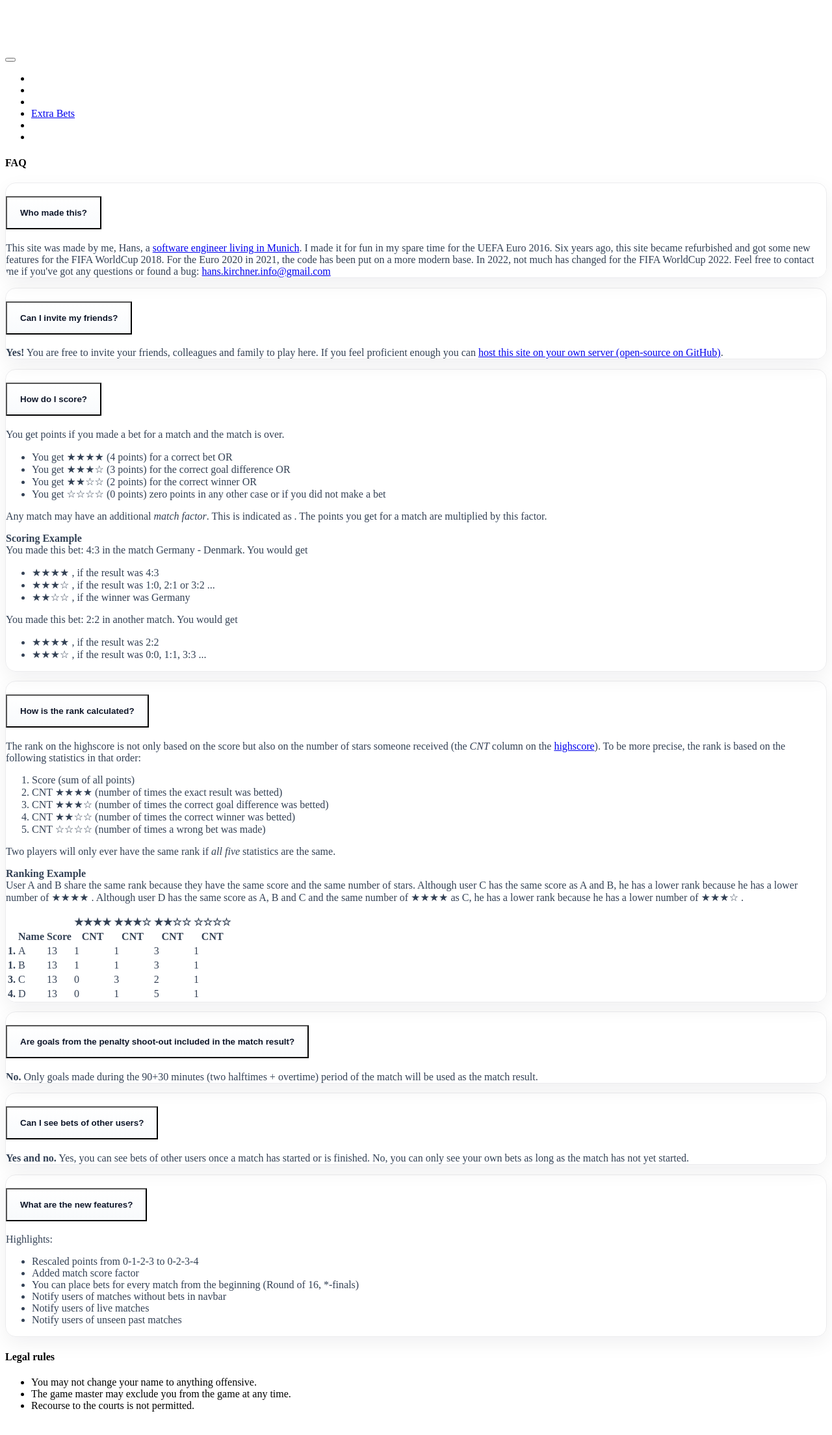
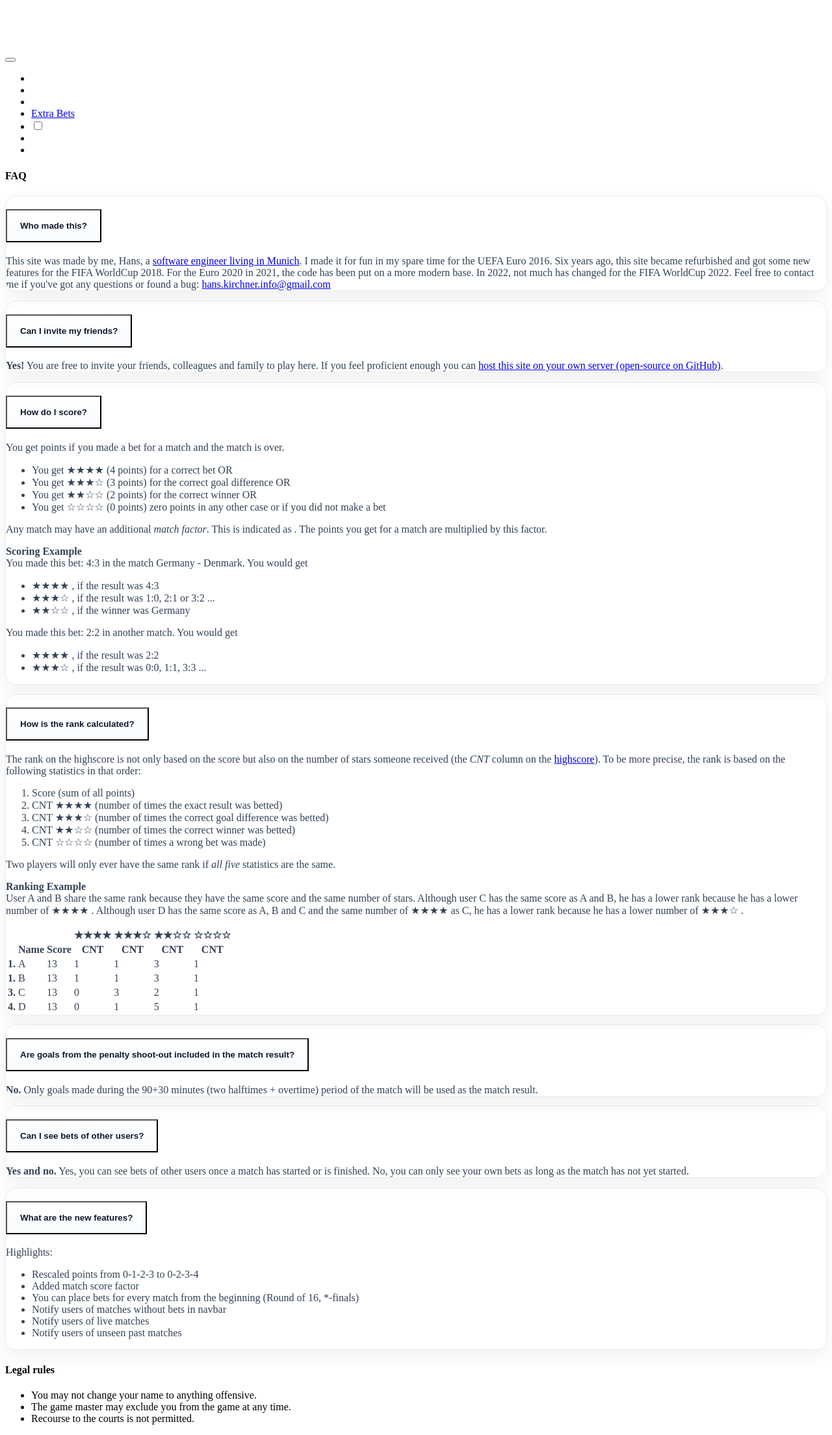
Before and after one commit to syxolk/euro2024, a Node project: template views/intro.hbs in a window 1280 px wide. Shown: the whole page at 65% size. Before the commit the page ends 2173 px from the top, so only its background shows below. Run offline with Node 20 templates, Linux system fonts and the light colour scheme; the template is opened without the code that fills it, so the values that code supplies are empty; some libraries are stand-ins or nearby versions.

Commit message:
Implement darkmode

```diff
--- a/locales/de.json
+++ b/locales/de.json
@@ -45,6 +45,7 @@
         "live_matches": "Laufende Spiele",
         "past_matches": "Vergangene Spiele",
         "highscore": "Rangliste",
+        "dark_mode": "Dunkelmodus",
         "settings": "Einstellungen",
         "logout": "Abmelden",
         "register": "Registrieren",
--- a/locales/en.json
+++ b/locales/en.json
@@ -45,6 +45,7 @@
         "live_matches": "Live Matches",
         "past_matches": "Past Matches",
         "highscore": "Highscore",
+        "dark_mode": "Dark mode",
         "settings": "Settings",
         "logout": "Logout",
         "register": "Register",
--- a/locales/pt-BR.json
+++ b/locales/pt-BR.json
@@ -45,6 +45,7 @@
         "live_matches": "Ao Vivo",
         "past_matches": "Partidas Passadas",
         "highscore": "Pontuação Máxima",
+        "dark_mode": "Modo escuro",
         "settings": "Configurações",
         "logout": "Sair",
         "register": "Registrar",
--- /dev/null
+++ b/static/js/theme.js
@@ -0,0 +1,52 @@
+(function () {
+    const storageKey = "theme";
+
+    function getPreferredTheme() {
+        let theme = null;
+
+        try {
+            theme = localStorage.getItem(storageKey);
+        } catch {
+            theme = null;
+        }
+
+        if (theme === "light" || theme === "dark") {
+            return theme;
+        }
+
+        return window.matchMedia("(prefers-color-scheme: dark)").matches
+            ? "dark"
+            : "light";
+    }
+
+    function applyTheme(theme, themeToggle) {
+        document.documentElement.setAttribute("data-bs-theme", theme);
+        if (themeToggle) {
+            themeToggle.checked = theme === "dark";
+        }
+    }
+
+    function persistTheme(theme) {
+        try {
+            localStorage.setItem(storageKey, theme);
+        } catch {
+            return;
+        }
+    }
+
+    document.addEventListener("DOMContentLoaded", function () {
+        const themeToggle = document.querySelector("[data-theme-toggle]");
+
+        if (!(themeToggle instanceof HTMLInputElement)) {
+            return;
+        }
+
+        applyTheme(getPreferredTheme(), themeToggle);
+
+        themeToggle.addEventListener("change", function () {
+            const theme = themeToggle.checked ? "dark" : "light";
+            persistTheme(theme);
+            applyTheme(theme, themeToggle);
+        });
+    });
+})();
--- a/views/partials/layout.hbs
+++ b/views/partials/layout.hbs
@@ -1,9 +1,10 @@
 <!doctype html>
-<html>
+<html data-bs-theme="light">
     <head>
         <meta charset="utf-8">
         <meta name="viewport" content="width=device-width, initial-scale=1, shrink-to-fit=no">
         <meta http-equiv="x-ua-compatible" content="ie=edge">
+        <script type="text/javascript" src="/static/js/theme.js"></script>
 
         <!-- Open Graph data -->
         <meta property="og:url" content="{{origin}}">
--- a/views/partials/navbar.hbs
+++ b/views/partials/navbar.hbs
@@ -1,4 +1,4 @@
-<nav class="navbar navbar-dark navbar-expand-lg bg-dark fixed-top">
+<nav class="navbar navbar-expand-lg bg-body-tertiary border-bottom fixed-top">
     <div class="container">
         <a class="navbar-brand" href="/intro">{{@websiteName}}</a>
         <button class="navbar-toggler" type="button" data-bs-toggle="collapse" data-bs-target="#navbarSupportedContent" aria-controls="navbarSupportedContent" aria-expanded="false" aria-label="Toggle navigation">
@@ -29,8 +29,14 @@
                 <li class="nav-item"><a class="nav-link" href="/extra_bet_list">
                     Extra Bets
                 </a></li>
+                <li class="nav-item ms-lg-auto d-flex align-items-center">
+                    <div class="form-check form-switch my-2 my-lg-0">
+                        <input class="form-check-input" type="checkbox" role="switch" id="themeSwitch" data-theme-toggle aria-label="{{ t "navbar.dark_mode" }}">
+                        <label class="form-check-label small" for="themeSwitch">{{ t "navbar.dark_mode" }}</label>
+                    </div>
+                </li>
                 {{#if loggedIn}}
-                <li class="nav-item ms-lg-auto dropdown">
+                <li class="nav-item dropdown">
                     <a href="#" class="nav-link dropdown-toggle" data-bs-toggle="dropdown" aria-expanded="false">{{user.name}}</a>
                     <div class="dropdown-menu dropdown-menu-end">
                         {{#if user.admin}}<a class="dropdown-item" href="/admin">Admin</a>{{/if}}
@@ -47,7 +53,7 @@
                     </div>
                 </li>
                 {{else}}
-                <li class="nav-item ms-lg-auto"><a class="nav-link" href="/register">
+                <li class="nav-item"><a class="nav-link" href="/register">
                     {{ t "navbar.register" }}
                 </a></li>
                 <li class="nav-item"><a class="nav-link" href="/login">
```
Also changed, not shown: views/highscore.hbs (+8 -0 lines), views/mybets.hbs (+19 -4 lines).
